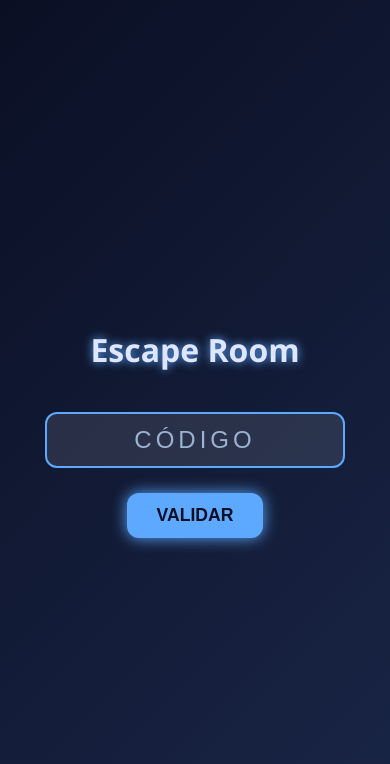
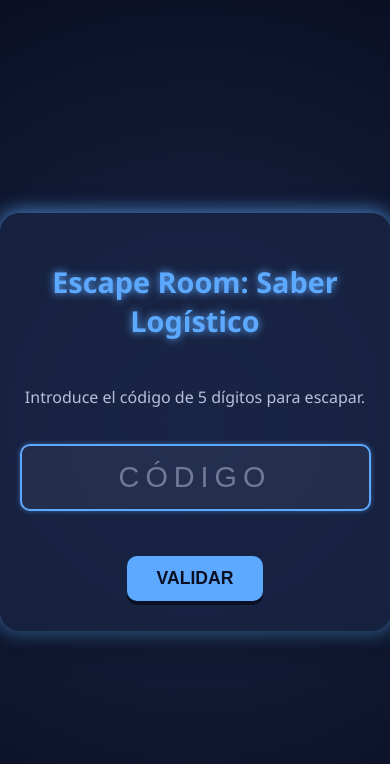
Before and after one commit to wfelix5/Scape_room_web, a plain HTML site: page index.html in a window 390 px wide. Drawn offline with Linux system fonts and the light colour scheme.

Commit message:
Update index.html

```diff
--- a/index.html
+++ b/index.html
@@ -5,24 +5,26 @@
 
 <meta name="viewport" content="width=device-width, initial-scale=1.0">
 
-<title>Escape Room</title>
+<title>Scape Room </title>
 
 <style>
-    /* FIX: Variable CSS para la altura real de la ventana en iOS (100vh fix) */
+    /* 1. MEJORA: Definición de colores y estilos principales */
     :root {
         --app-height: 100vh;
+        --color-fondo: #0a0f24;
+        --color-primario: #5ca9ff; /* Azul brillante */
+        --color-secundario: #e0e6ff; /* Blanco/Gris claro */
+        --color-exito: #00cc52;
+        --color-error: #ff4d4d;
     }
 
     body {
         margin: 0;
-        padding: 20px;
-        box-sizing: border-box;
-
+        padding: 0;
         min-height: 100vh;
-        min-height: var(--app-height); /* La altura dinámica y correcta para iOS */
-
-        background: linear-gradient(135deg, #0a0f24, #1a2647);
-        color: #e0e6ff;
+        min-height: var(--app-height);
+        background: radial-gradient(circle at center, #1a2647 0%, var(--color-fondo) 100%);
+        color: var(--color-secundario);
         font-family: 'Segoe UI', sans-serif;
         display: flex;
         flex-direction: column;
@@ -31,75 +33,133 @@
         overflow: hidden;
     }
 
-    h1 {
-        font-size: 2.5rem;
+    /* 2. MEJORA: Contenedor principal con sombra y fondo semi-transparente */
+    .container {
+        padding: 40px;
+        border-radius: 20px;
+        background: rgba(26, 38, 71, 0.7); /* Fondo semi-transparente */
+        box-shadow: 0 10px 30px rgba(0, 0, 0, 0.5), 0 0 20px var(--color-primario);
+        width: 90%;
+        max-width: 450px;
         text-align: center;
-        text-shadow: 0 0 10px #5ca9ff;
-        animation: fadeIn 1s ease-out forwards;
+        backdrop-filter: blur(5px); /* Efecto de desenfoque detrás (Moderno) */
     }
 
-    #main, #final, #incorrecto {
-        display: flex;
-        flex-direction: column;
-        align-items: center;
-        width: 100%;
-        animation: fadeIn 1s ease-out forwards;
+    h1 {
+        font-size: 2rem;
+        text-align: center;
+        color: var(--color-primario);
+        text-shadow: 0 0 8px var(--color-primario);
+        margin-bottom: 30px;
     }
 
+    p {
+        font-size: 1rem;
+        color: var(--color-secundario);
+        opacity: 0.8;
+    }
+
+    /* 3. MEJORA: Estilo del Input (Efecto de neón sutil) */
     input {
-        margin-top: 20px;
+        margin: 20px 0;
         padding: 15px;
-        font-size: 2rem;
-        width: 90%;
-        max-width: 300px;
+        font-size: 2.2rem;
+        width: 100%;
         box-sizing: border-box;
-        border-radius: 12px;
-        border: 2px solid #5ca9ff;
-        background: rgba(255,255,255,0.1);
+        border-radius: 10px;
+        border: 2px solid var(--color-primario);
+        background: rgba(255,255,255,0.05);
         color: #fff;
         text-align: center;
-        letter-spacing: 8px;
+        letter-spacing: 10px; /* Más espacio entre letras */
         outline: none;
+        transition: 0.3s;
+        box-shadow: 0 0 5px rgba(92, 169, 255, 0.5);
+    }
+    input:focus {
+        border-color: #fff;
+        box-shadow: 0 0 15px var(--color-primario); /* Resplandor al escribir */
     }
     input::placeholder {
-        color: #9bb3d1;
+        color: var(--color-secundario);
+        opacity: 0.4;
     }
 
+    /* 4. MEJORA: Botón con un diseño 3D suave */
     button {
         margin-top: 25px;
         padding: 15px 40px;
         font-size: 1.3rem;
-        border-radius: 12px;
+        border-radius: 10px;
         border: none;
         cursor: pointer;
-        background: #5ca9ff;
-        color: #0a0f24;
+        background: var(--color-primario);
+        color: var(--color-fondo);
         font-weight: bold;
-        transition: 0.3s;
-        box-shadow: 0 0 15px #5ca9ff;
+        transition: 0.2s ease-out;
+        box-shadow: 0 4px 0 var(--color-fondo); /* Efecto 3D */
+    }
+    button:active {
+        transform: translateY(4px); /* Presionar el botón */
+        box-shadow: 0 0 0 var(--color-fondo);
     }
     button:hover {
         background: #82c2ff;
-        box-shadow: 0 0 25px #82c2ff;
     }
 
-    #final { display: none; }
-    #final h1 { font-size: 4rem; color: #7fffb2; text-shadow: 0 0 20px #1aff66, 0 0 40px #00cc52; animation: explode 0.8s ease-out forwards; }
-    #incorrecto { display: none; }
-    #incorrecto h1 { font-size: 2.5rem; color: #ff7f7f; text-shadow: 0 0 15px #ff4d4d; }
-    #incorrecto p { font-size: 1.2rem; color: #e0e6ff; margin-top: 0; }
-    #incorrecto button { background: #ff7f7f; box-shadow: 0 0 15px #ff7f7f; }
-    #incorrecto button:hover { background: #ff9999; box-shadow: 0 0 25px #ff9999; }
+    /* Pantalla de Éxito */
+    #final h1 {
+        font-size: 3rem;
+        color: var(--color-exito);
+        text-shadow: 0 0 20px var(--color-exito), 0 0 40px rgba(0, 204, 82, 0.4);
+    }
+
+    /* Pantalla de Error */
+    #incorrecto h1 {
+        font-size: 2.5rem;
+        color: var(--color-error);
+        text-shadow: 0 0 15px var(--color-error);
+    }
+    #incorrecto button {
+        background: var(--color-error);
+        color: var(--color-fondo);
+        box-shadow: 0 4px 0 var(--color-fondo);
+    }
+    #incorrecto button:hover {
+        background: #ff7f7f;
+    }
+
+    /* Contenedores de pantallas */
+    #main, #final, #incorrecto {
+        display: none; /* Se establece a 'flex' por JS al inicio */
+        flex-direction: column;
+        align-items: center;
+        width: 100%;
+    }
+
+    /* Animaciones (Se mantienen) */
     @keyframes fadeIn { 0% { opacity: 0; transform: translateY(20px); } 100% { opacity: 1; transform: translateY(0); } }
-    @keyframes explode { 0% { opacity: 0; transform: scale(0.2); } 60% { transform: scale(1.3); } 100% { transform: scale(1); opacity: 1; } }
-    @media (max-width: 400px) { h1 { font-size: 2rem; } #final h1 { font-size: 2.8rem; } #incorrecto h1 { font-size: 1.8rem; } input { font-size: 1.5rem; letter-spacing: 4px; padding: 12px; } button { font-size: 1.1rem; padding: 12px 30px; } }
+    @keyframes explode { 0% { opacity: 0; transform: scale(0.2); } 100% { opacity: 1; transform: scale(1); } }
+
+    /* Adaptación móvil (Se mantiene) */
+    @media (max-width: 500px) {
+        .container { padding: 30px 20px; }
+        h1 { font-size: 1.8rem; }
+        input { font-size: 1.8rem; letter-spacing: 6px; }
+        button { font-size: 1.1rem; padding: 12px 30px; }
+        #final h1 { font-size: 2.5rem; }
+    }
+
 </style>
 </head>
 
 <body>
 
+<div class="container">
+
     <div id="main">
-    <h1>Escape Room</h1>
+        <h1>Escape Room: Saber Logístico</h1>
+        <p>Introduce el código de 5 dígitos para escapar.</p>
         <input id="codigo" maxlength="5" placeholder="CÓDIGO">
         <button id="validarBtn">VALIDAR</button>
     </div>
@@ -115,11 +175,13 @@
         <button id="reintentarBtn">REINTENTAR</button>
     </div>
 
-
-<script>
+</div> <script>
 const codigoCorrecto = "70317";
 
-// ** FIX: Función para calcular y aplicar la altura real en iOS **
+// ** FIX: Inicializar la pantalla principal **
+document.getElementById("main").style.display = "flex";
+
+// ** FIX: Función para calcular y aplicar la altura real en iOS (100vh fix) **
 const setAppHeight = () => {
     const vh = window.innerHeight;
     document.documentElement.style.setProperty('--app-height', `${vh}px`);
```
Lines whose indentation alone changed are shown as unchanged.
